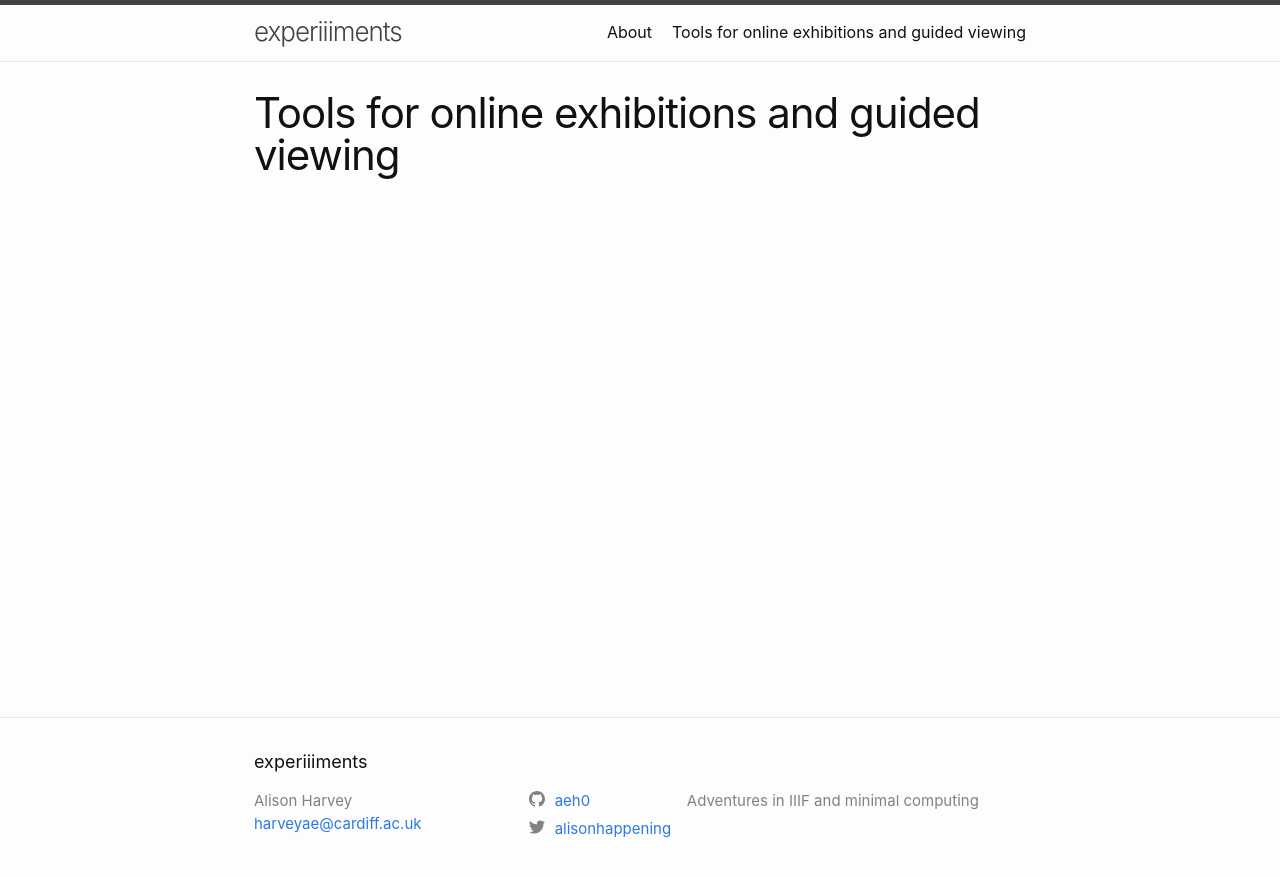
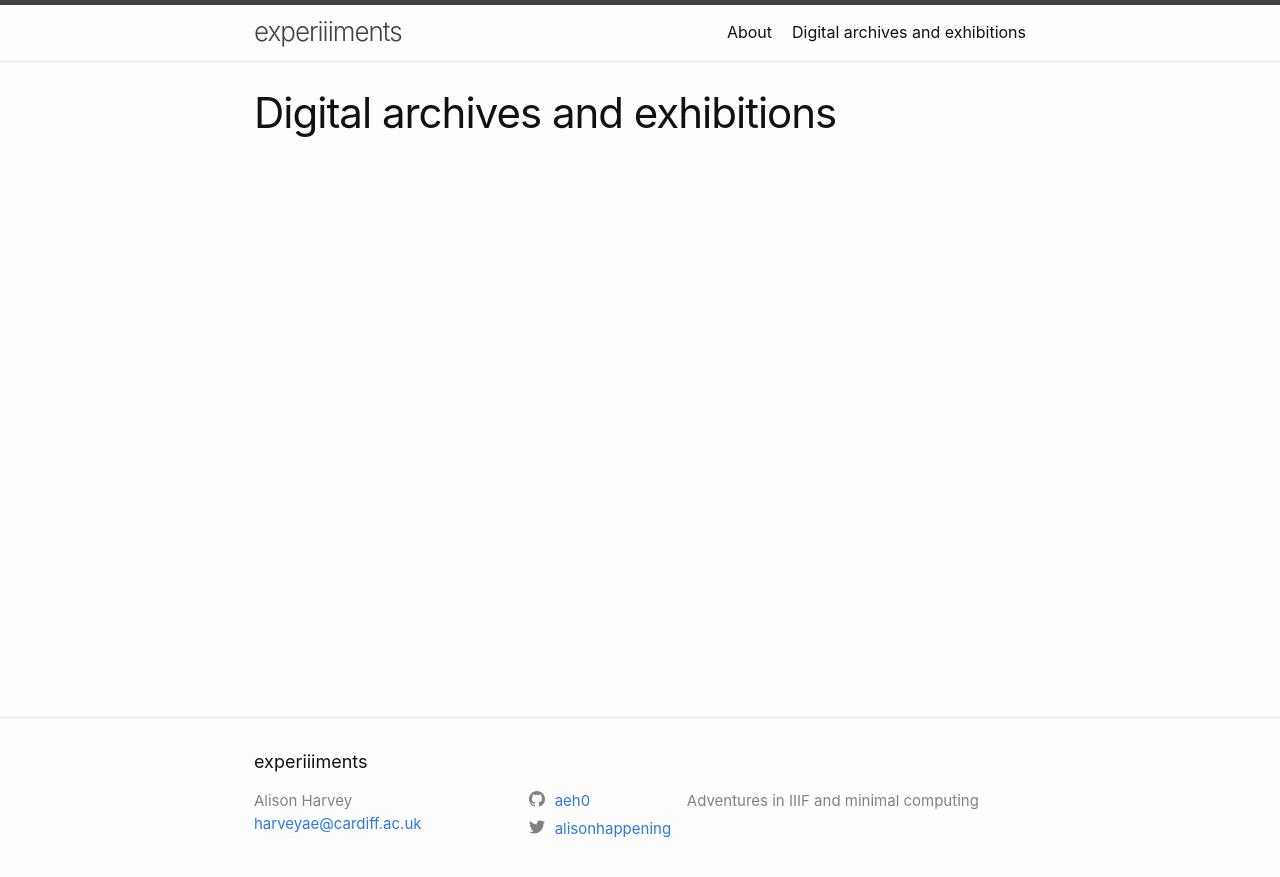
Before and after one commit to aeh0/experiiiments, a Jekyll site: the page built from exhibition-tools.markdown, in a window 1280 px wide. Shown: the top 877 px of the page. Built offline with Jekyll 4.4.1, drawn with Linux system fonts in a browser that asks for light colours.

Commit message:
Update exhibition-tools.markdown

```diff
--- a/exhibition-tools.markdown
+++ b/exhibition-tools.markdown
@@ -1,5 +1,5 @@
 ---
 layout: page
-title: Tools for online exhibitions and guided viewing
+title: Digital archives and exhibitions
 permalink: /exhibition-tools/
 ---
```
